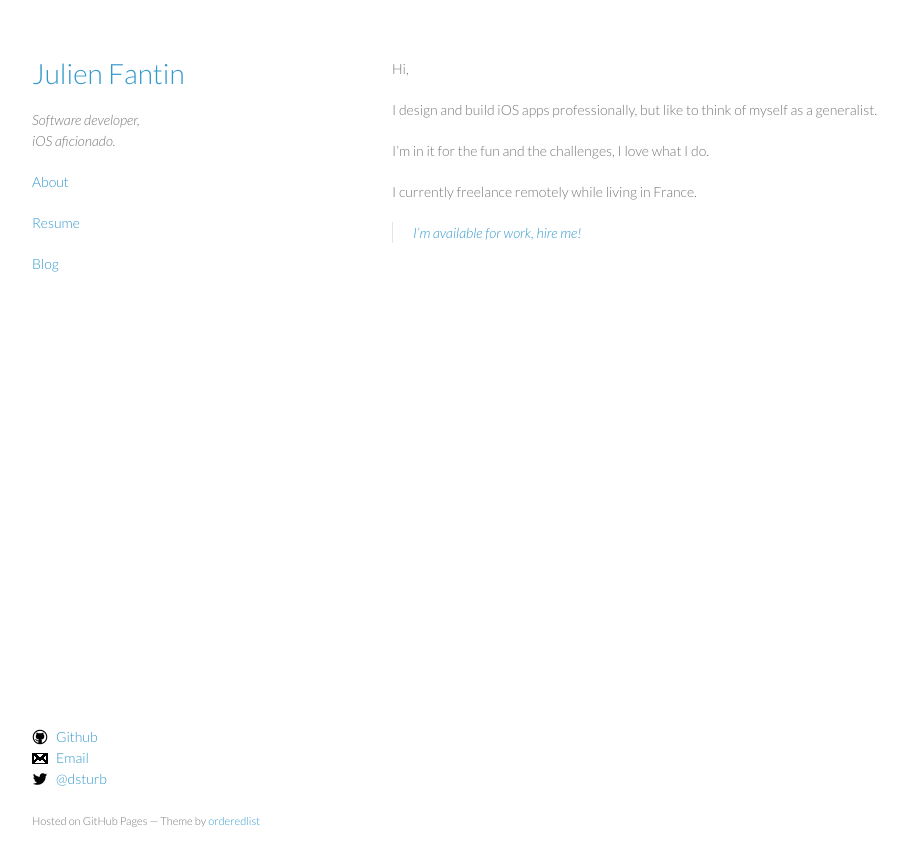
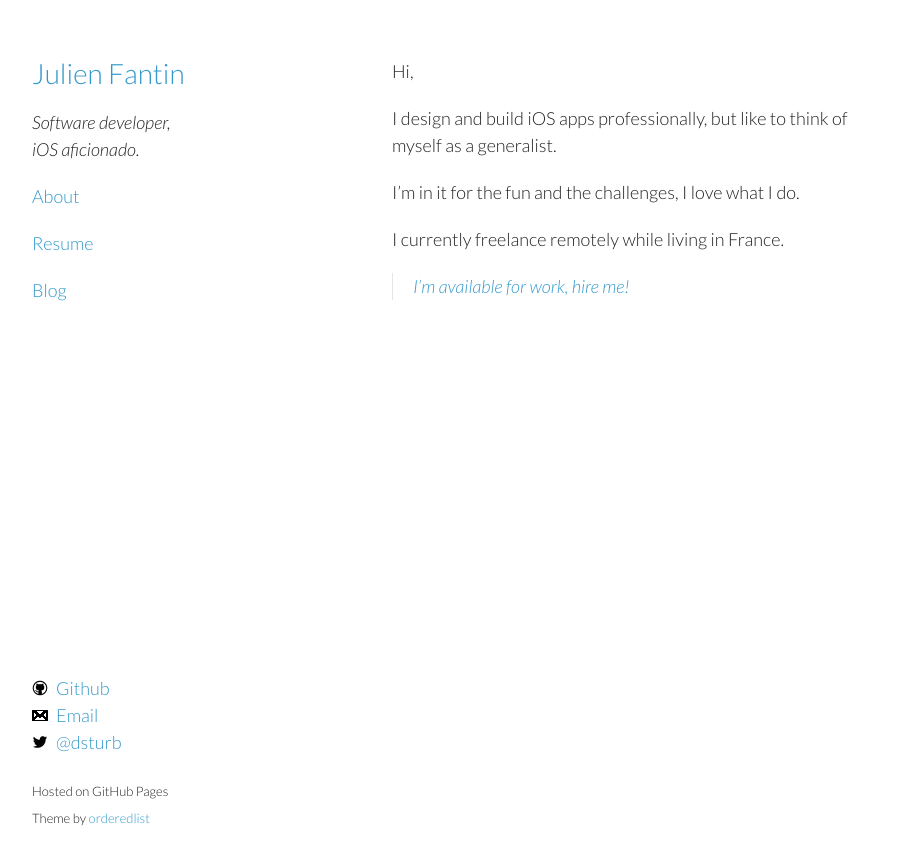
Before and after one commit to julienfantin/julienfantin.github.com, a Jekyll site: the page built from index.md, in a window 1280 px wide. Shown: the top 866 px of the page, without its empty margins (178-1086 px from the left). Built offline with Jekyll 4.4.1, drawn with Linux system fonts in a browser that asks for light colours.

Commit message:
Darker, much bigger body font.

```diff
--- a/_includes/footer.html
+++ b/_includes/footer.html
@@ -1,5 +1,9 @@
 <p>
   {% include contacts.html %}
 </p>
-
-<p><small>Hosted on GitHub Pages &mdash; Theme by <a href="https://github.com/orderedlist">orderedlist</a></small></p>
+<p>
+  <small>
+    Hosted on GitHub Pages<br/>
+    Theme by <a href="https://github.com/orderedlist">orderedlist</a>
+  </small>
+</p>
--- a/stylesheets/styles.css
+++ b/stylesheets/styles.css
@@ -2,8 +2,8 @@
 
 body {
   padding:50px;
-  font:14px/1.5 Lato, "Helvetica Neue", Helvetica, Arial, sans-serif;
-  color:#777;
+  font:18px/1.5 Lato, "Helvetica Neue", Helvetica, Arial, sans-serif;
+  color:#222;
   font-weight:300;
 }
 
@@ -39,7 +39,7 @@ a {
 }
 
 a small {
-  font-size:11px;
+  font-size:14px;
   color:#777;
   margin-top:-0.6em;
   display:block;
@@ -166,7 +166,7 @@ section {
 }
 
 small {
-  font-size:11px;
+  font-size:13px;
 }
 
 hr {
```
